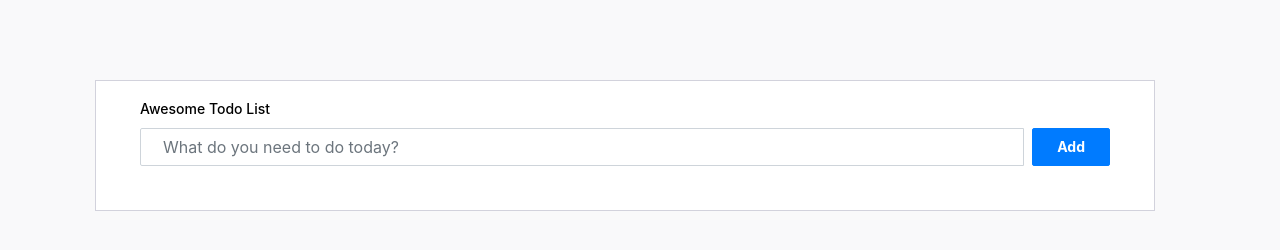
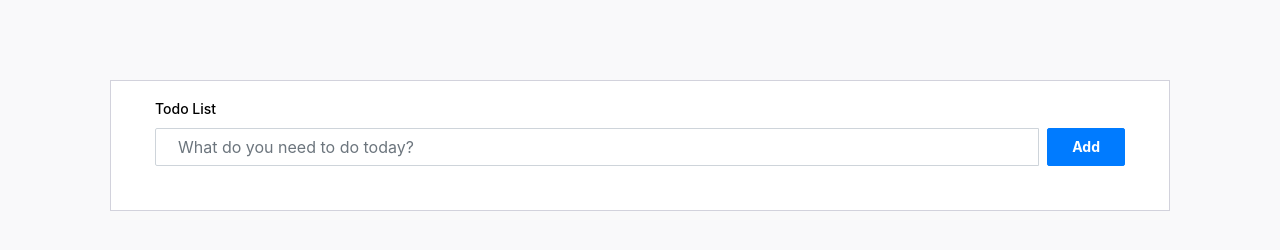
Before and after one commit to HeesuKim0203/Go-todo, a plain HTML site: page public/index.html in a window 1280 px wide. Drawn offline with nearby package versions, Linux system fonts and the light colour scheme.

Commit message:
style update

```diff
--- a/public/index.css
+++ b/public/index.css
@@ -6,6 +6,10 @@ body {
     -webkit-box-flex: 1;
     -ms-flex: 1 1 auto;
     flex: 1 1 auto
+}
+
+.wrap {
+    margin : 0 auto ;
 }
 
 @media (max-width:991.98px) {
@@ -58,7 +62,7 @@ body {
 }
 
 .card-body {
-    flex: 1 1 auto;
+    flex: 1 auto;
     padding: 1.25rem
 }
 
--- a/public/index.html
+++ b/public/index.html
@@ -10,16 +10,16 @@
     <link rel="stylesheet" href="https://cdnjs.cloudflare.com/ajax/libs/font-awesome/4.0.3/css/font-awesome.css">
     <link rel="stylesheet" href="index.css" >
 
-    <title>Hello, world!</title>
+    <title>Hello, Go!</title>
   </head>
   <body>
     <div class="page-content page-container" id="page-content">
     <div class="padding">
-        <div class="row container d-flex justify-content-center">
+        <div class="wrap row container d-flex justify-content-center">
             <div class="col-lg-12">
                 <div class="card px-3">
                     <div class="card-body">
-                        <h4 class="card-title">Awesome Todo list</h4>
+                        <h4 class="card-title">Todo list</h4>
                         <div class="add-items d-flex"> <input type="text" class="form-control todo-list-input" placeholder="What do you need to do today?"> <button class="add btn btn-primary font-weight-bold todo-list-add-btn">Add</button> </div>
                         <div class="list-wrapper">
                             <ul class="d-flex flex-column-reverse todo-list">
```
